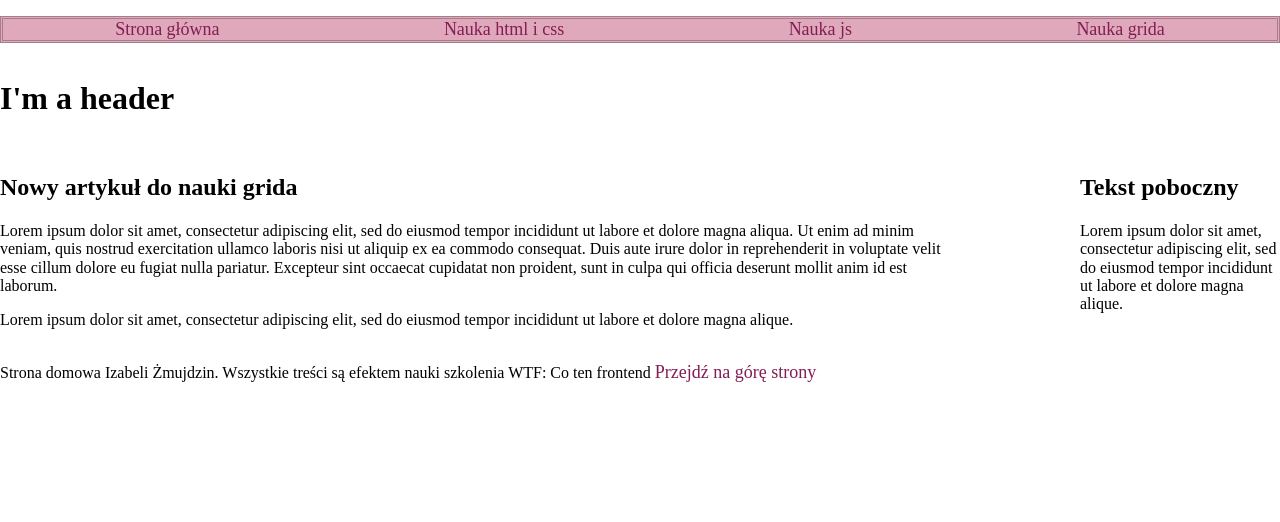
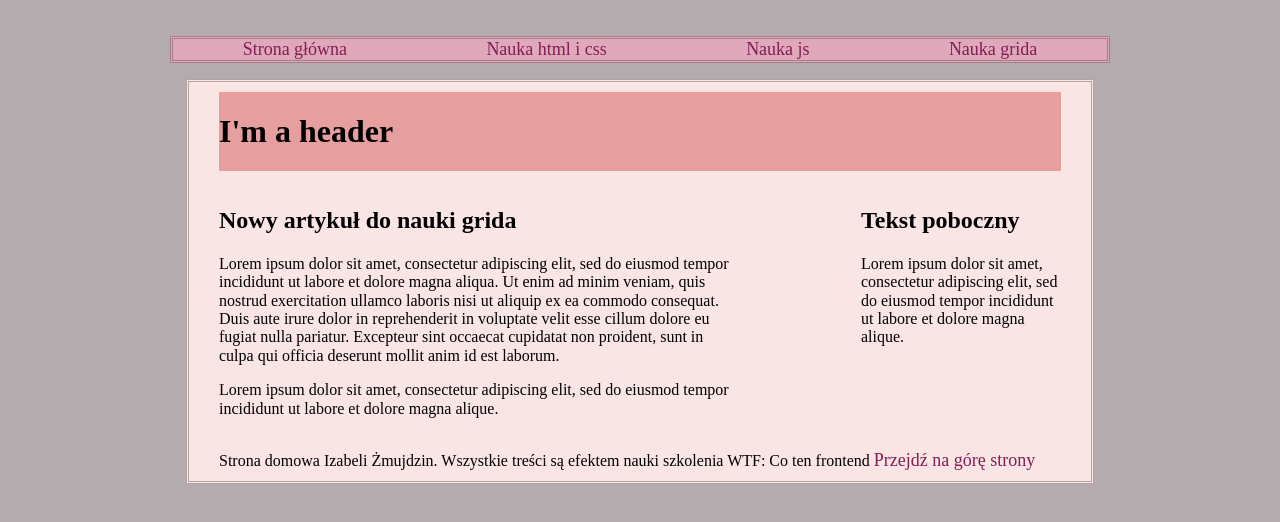
Before and after one commit to izabelazmujdzin/homepage, a plain HTML site: page nauka-grida.html in a window 1280 px wide. Drawn offline with Linux system fonts and the light colour scheme.

Commit message:
style grid

```diff
--- a/nauka-grida.html
+++ b/nauka-grida.html
@@ -7,7 +7,7 @@
 		<link href="normalize.css" rel="stylesheet" type="text/css" />
 		<link href="style.css" rel="stylesheet" type="text/css" />
 	</head>
-	<body>
+	<body class="body__grid">
 		<header>
 			<nav class="navigation">
 				<a href="index.html">Strona główna</a>
@@ -47,11 +47,11 @@
 					alique.
 				</p>
 			</aside>
+			<footer class="footer__grid">
+				Strona domowa Izabeli Żmujdzin. Wszystkie treści są efektem
+				nauki szkolenia WTF: Co ten frontend
+				<a href="#top">Przejdź na górę strony</a>
+			</footer>
 		</main>
-		<footer class="footer__grid">
-			Strona domowa Izabeli Żmujdzin. Wszystkie treści są efektem nauki
-			szkolenia WTF: Co ten frontend
-			<a href="#top">Przejdź na górę strony</a>
-		</footer>
 	</body>
 </html>
--- a/style.css
+++ b/style.css
@@ -94,10 +94,25 @@ a {
 	grid-template-columns: 1fr 100px 200px;
 	column-gap: 16px;
 	row-gap: 16px;
+	margin: 16px;
+	background: rgb(250, 229, 229);
+	padding: 10px 30px;
+	border-style: double;
+	border-color: rgba(77, 60, 69, 0.4);
+}
+
+.body__grid {
+	background: rgb(180, 171, 175);
+	max-width: 1000px;
+	margin: 0 auto;
+	padding: 20px 30px;
 }
 
 .header__grid {
+	background-color: rgb(231, 158, 158);
 	grid-area: header;
+	grid-column-start: 1;
+	grid-column-end: 4;
 }
 
 .article__grid {
```
